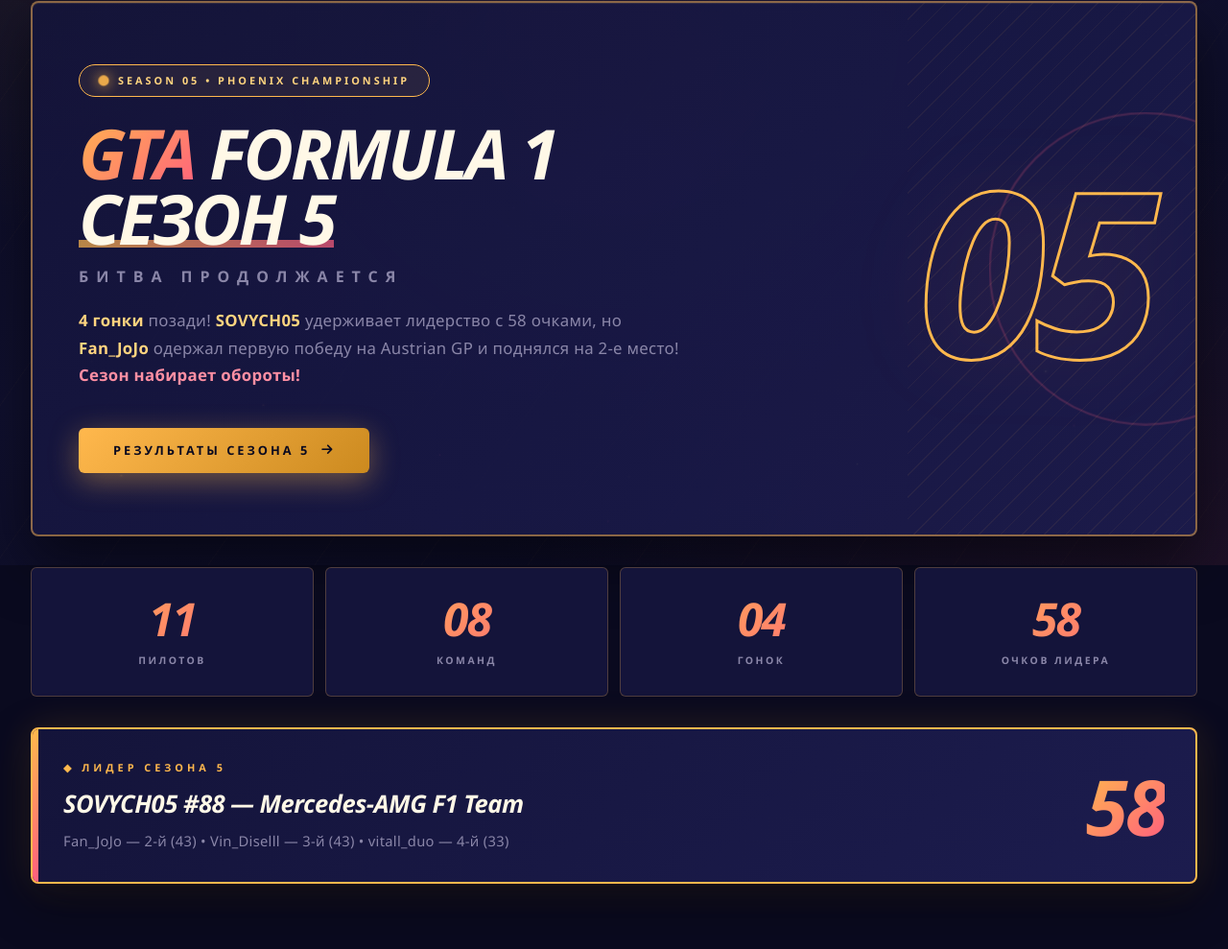
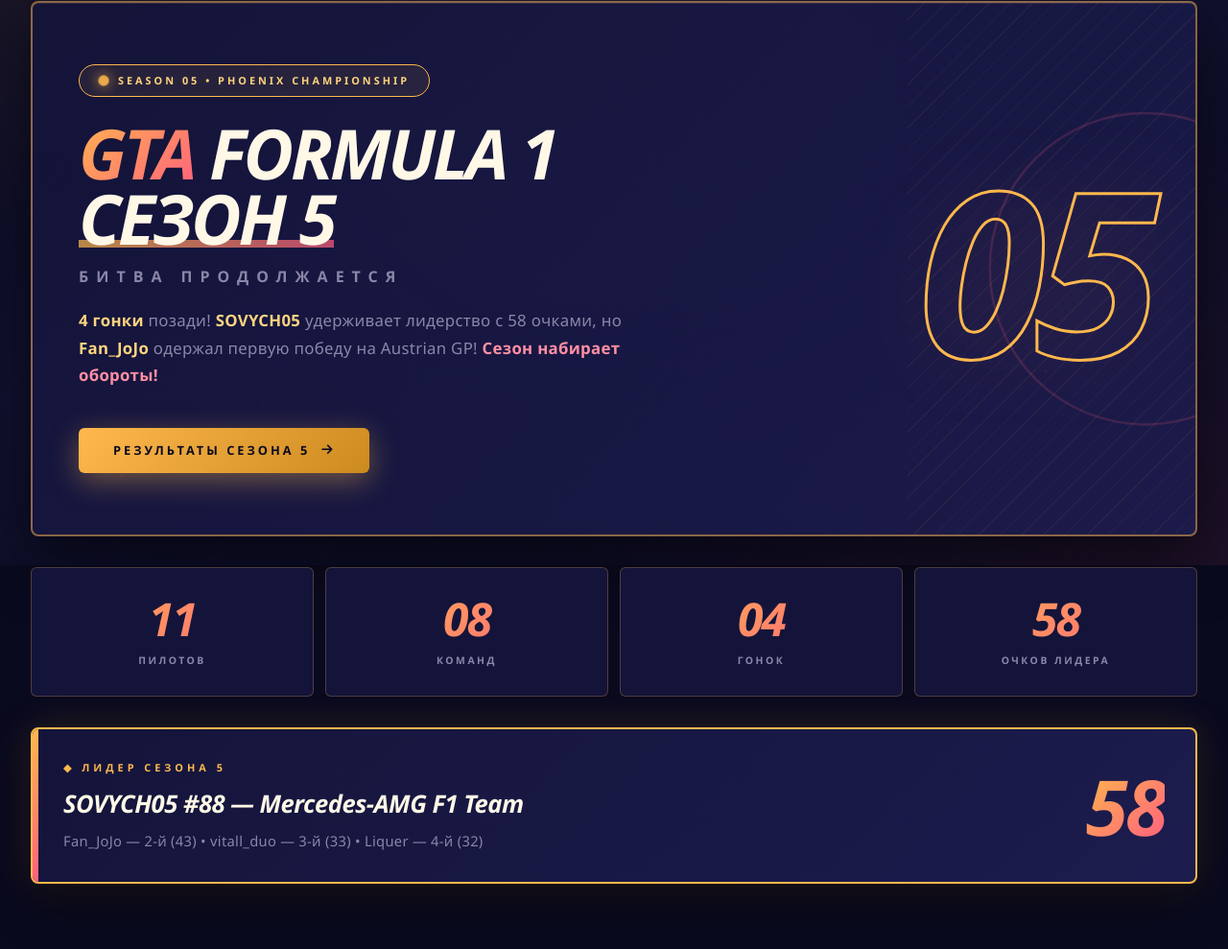
Before and after one commit to kastiowt-tech/gta-f1-championship, a plain HTML site: page index.html in a window 1280 px wide. Shown: the part 211-1200 px from the top of the page at 96% size. Drawn offline with Linux system fonts and the light colour scheme.

Commit message:
Update index.html

```diff
--- a/index.html
+++ b/index.html
@@ -43,7 +43,6 @@
             line-height: 1.5;
         }
 
-        /* ============ DRAMATIC BACKGROUND ============ */
         .bg-layer {
             position: fixed;
             inset: 0;
@@ -67,7 +66,6 @@
                 rgba(255, 184, 77, 0.02) 91px
             );
         }
-        /* Мягкий янтарный свет сверху */
         .bg-layer::after {
             content: '';
             position: absolute;
@@ -85,7 +83,6 @@
             100% { transform: translateX(-50%) scale(1.15); opacity: 1; }
         }
 
-        /* ЗВЁЗДЫ */
         .stars {
             position: fixed;
             inset: 0;
@@ -108,7 +105,6 @@
             100% { background-position: 1000px 500px; }
         }
 
-        /* Искры */
         .embers {
             position: fixed;
             inset: 0;
@@ -130,7 +126,6 @@
             100% { transform: translateY(-10vh) scale(1); opacity: 0; }
         }
 
-        /* ============ NAVBAR ============ */
         .navbar {
             background: rgba(10, 10, 31, 0.94);
             backdrop-filter: blur(20px) saturate(160%);
@@ -233,7 +228,6 @@
             letter-spacing: 1.3px;
             border-radius: 4px;
             border: 1px solid transparent;
-            position: relative;
         }
         .nav-link:hover {
             color: var(--gold-hi);
@@ -256,7 +250,6 @@
             border-color: var(--coral);
         }
 
-        /* ============ PAGES ============ */
         .page {
             display: none;
             padding: 8rem 2rem 4rem;
@@ -272,7 +265,6 @@
             100% { opacity: 1; transform: translateY(0); }
         }
 
-        /* ============ NEW SEASON BANNER ============ */
         .new-season-banner {
             background: linear-gradient(90deg, var(--coral), var(--gold), var(--coral));
             background-size: 200% 100%;
@@ -304,7 +296,6 @@
             50% { transform: rotate(15deg); }
         }
 
-        /* ============ HERO ============ */
         .hero {
             background: linear-gradient(135deg, rgba(20, 20, 58, 0.9), rgba(28, 28, 78, 0.9));
             border: 2px solid var(--line-hi);
@@ -485,7 +476,6 @@
         .cta-btn i { transition: transform 0.3s; }
         .cta-btn:hover i { transform: translateX(6px); }
 
-        /* ============ STATS BAR ============ */
         .stats-bar {
             display: grid;
             grid-template-columns: repeat(auto-fit, minmax(160px, 1fr));
@@ -539,7 +529,6 @@
             font-weight: 800;
         }
 
-        /* ============ LEADER CARD ============ */
         .leader-card {
             background: linear-gradient(135deg, var(--panel), var(--panel-2));
             border: 2px solid var(--gold);
@@ -588,7 +577,6 @@
             letter-spacing: -3px;
         }
 
-        /* ============ PAGE TITLE ============ */
         .page-title {
             font-size: 2.4rem;
             font-weight: 900;
@@ -630,7 +618,6 @@
             margin-left: 12px;
         }
 
-        /* ============ RACE SELECTOR ============ */
         .race-selector {
             display: flex;
             gap: 8px;
@@ -667,7 +654,6 @@
             box-shadow: 0 0 20px rgba(255, 184, 77, 0.5);
         }
 
-        /* ============ RACE HEADER ============ */
         .race-header {
             display: flex;
             justify-content: space-between;
@@ -696,7 +682,6 @@
             font-style: italic;
         }
 
-        /* ============ RESULTS TABLE ============ */
         .results-table {
             width: 100%;
             border-collapse: collapse;
@@ -808,7 +793,6 @@
             50% { box-shadow: 0 0 22px rgba(255, 95, 126, 0.7); }
         }
 
-        /* ============ TEAM COLORS ============ */
         .team-mercedes { color: #00d2be !important; }
         .team-mclaren { color: #ff8700 !important; }
         .team-redbull { color: #4d7cff !important; }
@@ -818,7 +802,6 @@
         .team-cadillac { color: #a0a0a0 !important; }
         .team-alpine { color: #ff87bc !important; }
 
-        /* ============ STANDINGS — СТОЛБИК ============ */
         .standings-grid {
             display: flex;
             flex-direction: column;
@@ -961,7 +944,6 @@
             color: var(--gold-hi);
         }
 
-        /* ============ TEAMS — СТОЛБИК ============ */
         .teams-grid {
             display: flex;
             flex-direction: column;
@@ -1083,7 +1065,6 @@
             color: var(--gold-hi);
         }
 
-        /* ============ WINNERS ============ */
         .winners-header {
             text-align: left;
             padding: 1.6rem 2rem;
@@ -1162,7 +1143,6 @@
             margin-top: 4px;
         }
 
-        /* ============ TIMELINE ============ */
         .timeline-item {
             background: var(--panel);
             border: 1px solid var(--line);
@@ -1223,7 +1203,6 @@
             color: var(--bg);
         }
 
-        /* ============ RECORDS ============ */
         .records-section { margin-bottom: 3rem; }
         .records-section-title {
             font-size: 0.85rem;
@@ -1279,7 +1258,6 @@
             color: var(--cream);
         }
 
-        /* ============ MEMORY PAGE ============ */
         .memory-hero {
             background: var(--panel);
             border: 2px solid var(--coral);
@@ -1429,7 +1407,6 @@
         }
         .mem-timeline-content .desc strong { color: var(--gold-hi); }
 
-        /* ============ FOOTER ============ */
         .footer {
             text-align: center;
             padding: 2.5rem;
@@ -1453,7 +1430,6 @@
             background: linear-gradient(90deg, transparent, var(--gold), var(--coral), transparent);
         }
 
-        /* ============ RESPONSIVE ============ */
         @media (max-width: 900px) {
             .hero {
                 grid-template-columns: 1fr;
@@ -1498,7 +1474,6 @@
     <div class="stars"></div>
     <div class="embers" id="embers"></div>
 
-    <!-- NAVBAR -->
     <nav class="navbar">
         <div class="logo">
             <span class="logo-icon"><i class="fas fa-fire"></i></span>
@@ -1518,7 +1493,6 @@
         </div>
     </nav>
 
-    <!-- ГЛАВНАЯ -->
     <section id="home" class="page active">
         <div class="new-season-banner">
             <i class="fas fa-fire"></i>
@@ -1539,7 +1513,7 @@
                 </h1>
                 <p class="hero-sub">
                     <strong>4 гонки</strong> позади! <strong>SOVYCH05</strong> удерживает лидерство с 58 очками, но
-                    <strong>Fan_JoJo</strong> одержал первую победу на Austrian GP и поднялся на 2-е место!
+                    <strong>Fan_JoJo</strong> одержал первую победу на Austrian GP!
                     <strong class="coral">Сезон набирает обороты!</strong>
                 </p>
                 <a href="#results" class="cta-btn" data-page="results">
@@ -1572,13 +1546,12 @@
             <div>
                 <div class="label">◆ ЛИДЕР СЕЗОНА 5</div>
                 <h3>SOVYCH05 #88 — Mercedes-AMG F1 Team</h3>
-                <p>Fan_JoJo — 2-й (43) • Vin_Diselll — 3-й (43) • vitall_duo — 4-й (33)</p>
+                <p>Fan_JoJo — 2-й (43) • vitall_duo — 3-й (33) • Liquer — 4-й (32)</p>
             </div>
             <div class="big-number">58</div>
         </div>
     </section>
 
-    <!-- РЕЗУЛЬТАТЫ -->
     <section id="results" class="page">
         <h2 class="page-title">
             <span class="icon"><i class="fas fa-flag-checkered"></i></span>
@@ -1588,7 +1561,6 @@
         <div id="raceResults"></div>
     </section>
 
-    <!-- ПИЛОТЫ -->
     <section id="drivers" class="page">
         <h2 class="page-title">
             <span class="icon"><i class="fas fa-trophy"></i></span>
@@ -1597,7 +1569,6 @@
         <div id="driverStandingsList" class="standings-grid"></div>
     </section>
 
-    <!-- КОМАНДЫ -->
     <section id="constructors" class="page">
         <h2 class="page-title">
             <span class="icon"><i class="fas fa-industry"></i></span>
@@ -1606,7 +1577,6 @@
         <div id="teamStandingsList" class="teams-grid"></div>
     </section>
 
-    <!-- ПОБЕДИТЕЛИ -->
     <section id="winners" class="page">
         <div class="winners-header">
             <h1>★ ПОБЕДИТЕЛИ <span class="accent">СЕЗОНА 5</span> ★</h1>
@@ -1614,7 +1584,6 @@
         <div class="winners-grid" id="winnersGrid"></div>
     </section>
 
-    <!-- РЕКОРДЫ -->
     <section id="records" class="page">
         <h2 class="page-title">
             <span class="icon"><i class="fas fa-chart-line"></i></span>
@@ -1632,7 +1601,6 @@
         </div>
     </section>
 
-    <!-- РАСПИСАНИЕ -->
     <section id="schedule" class="page">
         <h2 class="page-title">
             <span class="icon"><i class="fas fa-calendar"></i></span>
@@ -1641,7 +1609,6 @@
         <div style="max-width:900px;" id="scheduleList"></div>
     </section>
 
-    <!-- ПАМЯТЬ -->
     <section id="memory" class="page">
         <div class="memory-hero">
             <h2 class="memory-title">★ <span class="accent">ПАМЯТЬ СЕЗОНА 4</span> ★</h2>
@@ -1763,7 +1730,6 @@
     </footer>
 
     <script>
-        // ========== EMBERS ==========
         (function createEmbers() {
             const container = document.getElementById('embers');
             const colors = ['#ffb84d', '#ff5f7e', '#ffd47f'];
@@ -1830,8 +1796,8 @@
                 results: [
                     { position: 1, name: 'Fan_JoJo', team: 'Mercedes-AMG', points: 25, status: 'finished', teamKey: 'mercedes', num: '35', qualy: 'P1=P1' },
                     { position: 2, name: 'vitall_duo', team: 'Scuderia Ferrari', points: 18, status: 'finished', teamKey: 'ferrari', num: '27', qualy: 'P7>P2' },
-                    { position: 3, name: 'Vin_Diselll', team: 'Red Bull Racing', points: 15, status: 'finished', teamKey: 'redbull', num: '33', qualy: 'P2>P3' },
-                    { position: 4, name: 'Liquer', team: 'Scuderia Ferrari', points: 12, status: 'finished', teamKey: 'ferrari', num: '77', qualy: 'P5>P4' },
+                    { position: 3, name: 'Liquer', team: 'Scuderia Ferrari', points: 15, status: 'finished', teamKey: 'ferrari', num: '77', qualy: 'P5>P3' },
+                    { position: 'DSQ', name: 'Vin_Diselll', team: 'Red Bull Racing', points: 0, status: 'dsq', reason: 'Столкновение с Liquer', teamKey: 'redbull', num: '33', qualy: 'P2>DSQ' },
                     { position: 'DNF', name: 'SOVYCH05', team: 'Mercedes-AMG', points: 0, status: 'dnf', reason: 'Авария', teamKey: 'mercedes', num: '88', qualy: 'P4>DNF' },
                     { position: 'DNF', name: 'tom_kruiser', team: 'Alpine', points: 0, status: 'dnf', reason: 'Авария', teamKey: 'alpine', num: '12', qualy: 'P3>DNF' },
                     { position: 'DNF', name: 'Wallableb', team: 'Cadillac', points: 0, status: 'dnf', reason: 'Авария', teamKey: 'cadillac', num: '3', qualy: 'P6>DNF' }
@@ -1842,11 +1808,11 @@
         const driverStandings = [
             { name: 'SOVYCH05', team: 'Mercedes-AMG F1 Team', points: 58, number: '88', teamKey: 'mercedes' },
             { name: 'Fan_JoJo', team: 'Mercedes-AMG F1 Team', points: 43, number: '35', teamKey: 'mercedes' },
-            { name: 'Vin_Diselll', team: 'Red Bull Racing F1 Team', points: 43, number: '33', teamKey: 'redbull' },
             { name: 'vitall_duo', team: 'Scuderia Ferrari F1 Team', points: 33, number: '27', teamKey: 'ferrari' },
+            { name: 'Liquer', team: 'Scuderia Ferrari F1 Team', points: 32, number: '77', teamKey: 'ferrari' },
             { name: 'tom_kruiser', team: 'Alpine F1 Team', points: 30, number: '12', teamKey: 'alpine' },
-            { name: 'Liquer', team: 'Scuderia Ferrari F1 Team', points: 29, number: '77', teamKey: 'ferrari' },
             { name: 'kastillio', team: 'Mercedes-AMG F1 Team', points: 25, number: '1', teamKey: 'mercedes', title: 'РЕЗЕРВИСТ' },
+            { name: 'Vin_Diselll', team: 'Red Bull Racing F1 Team', points: 25, number: '33', teamKey: 'redbull' },
             { name: 'jetleoden', team: 'Scuderia Ferrari F1 Team', points: 15, number: '6', teamKey: 'ferrari', title: 'РЕЗЕРВИСТ' },
             { name: 'YOKI4', team: 'McLaren F1 Team', points: 14, number: '7', teamKey: 'mclaren' },
             { name: 'VLADIVOSTOK', team: 'Williams F1 Team', points: 4, number: '23', teamKey: 'williams' },
@@ -1855,9 +1821,9 @@
 
         const teamStandings = [
             { name: 'Mercedes-AMG F1 Team', points: 126, key: 'mercedes' },
-            { name: 'Scuderia Ferrari F1 Team', points: 69, key: 'ferrari' },
-            { name: 'Red Bull Racing F1 Team', points: 43, key: 'redbull' },
+            { name: 'Scuderia Ferrari F1 Team', points: 72, key: 'ferrari' },
             { name: 'Alpine F1 Team', points: 30, key: 'alpine' },
+            { name: 'Red Bull Racing F1 Team', points: 25, key: 'redbull' },
             { name: 'McLaren F1 Team', points: 14, key: 'mclaren' },
             { name: 'Haas F1 Team', points: 8, key: 'haas' },
             { name: 'Williams F1 Team', points: 4, key: 'williams' },
@@ -1883,7 +1849,8 @@
 
         const antiRecords = [
             { title: 'Первый сход лидера', value: 'SOVYCH05 — впервые сошёл в AUSTRIAN GP' },
-            { title: 'Массовый сход', value: 'AUSTRIAN GP — 3 схода (SOVYCH05, tom_kruiser, Wallableb)' },
+            { title: 'Столкновение Ferrari vs Red Bull', value: 'Vin_Diselll DSQ за столкновение с Liquer на AUSTRIAN GP' },
+            { title: 'Массовый сход', value: 'AUSTRIAN GP — 3 DNF (SOVYCH05, tom_kruiser, Wallableb) + 1 DSQ' },
             { title: 'Провал после подиума', value: 'Wallableb — DSQ в ITALIAN GP, DNF в AUSTRIAN GP' }
         ];
 
```
